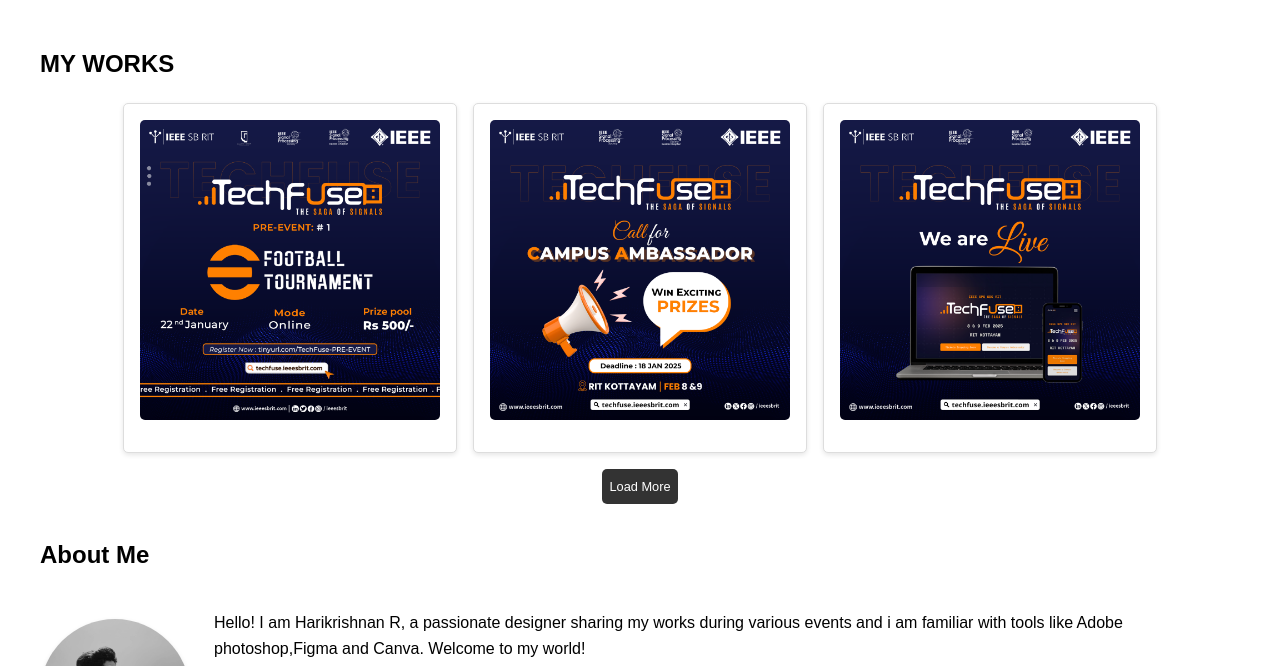
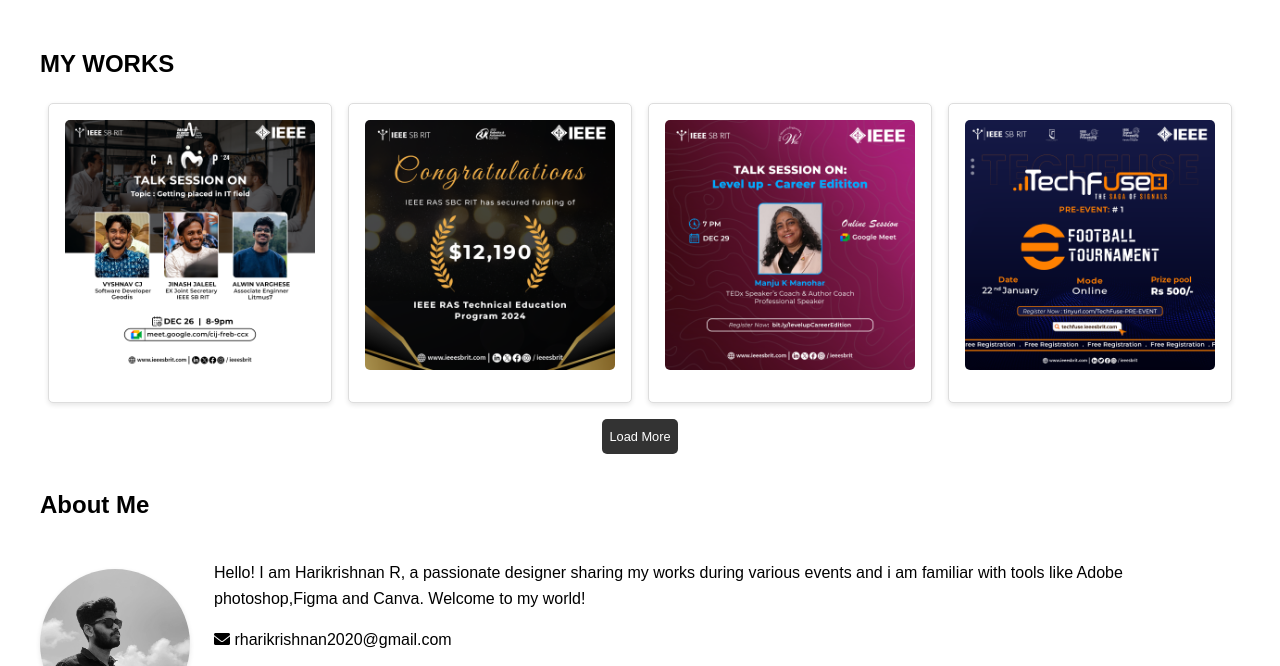
Before and after one commit to harikrishnan669/Design_Works, a website: page index.html in a window 1280 px wide. Shown: the part 101-767 px from the top of the page. Drawn offline with Linux system fonts and the light colour scheme.

Commit message:
Degin works

```diff
--- a/script1.js
+++ b/script1.js
@@ -1,4 +1,7 @@
 const designPosts = [
+    { image: "./my images/camp.png" },
+    { image: "./my images/ras.png" },
+    { image: "./my images/wie.png" },
     { image: "./my images/prevent.png" },
     { image: "./my images/new.png" },
     { image: "./my images/website.png" },
@@ -15,7 +18,7 @@
 ];
 
 let currentPostIndex = 0;
-const postsPerLoad = 3;
+const postsPerLoad = 4;
 
 function loadPosts() {
     const designContainer = document.getElementById("design-container");
@@ -34,7 +37,7 @@
 
     currentPostIndex += postsPerLoad;
 
-    // Toggle button visibility
+
     document.getElementById("load-more").style.display =
         currentPostIndex < designPosts.length ? "block" : "none";
     document.getElementById("load-less").style.display =
--- a/style1.css
+++ b/style1.css
@@ -87,7 +87,7 @@
     padding: 1rem;
     border-radius: 5px;
     background: #fff;
-    width: 300px;
+    width: 250px;
     box-shadow: 0 2px 5px rgba(0, 0, 0, 0.1);
     transition: transform 0.3s ease, box-shadow 0.3s ease;
 }
@@ -228,7 +228,6 @@
 .dribble-link i {
     font-size: 1.2rem;
 }
-/* Lightbox Styling */
 .lightbox {
     display: none;
     position: fixed;
```
Also changed, not shown: my images/camp.png (added), my images/ras.png (added), my images/wie.png (added), 1 other file.
